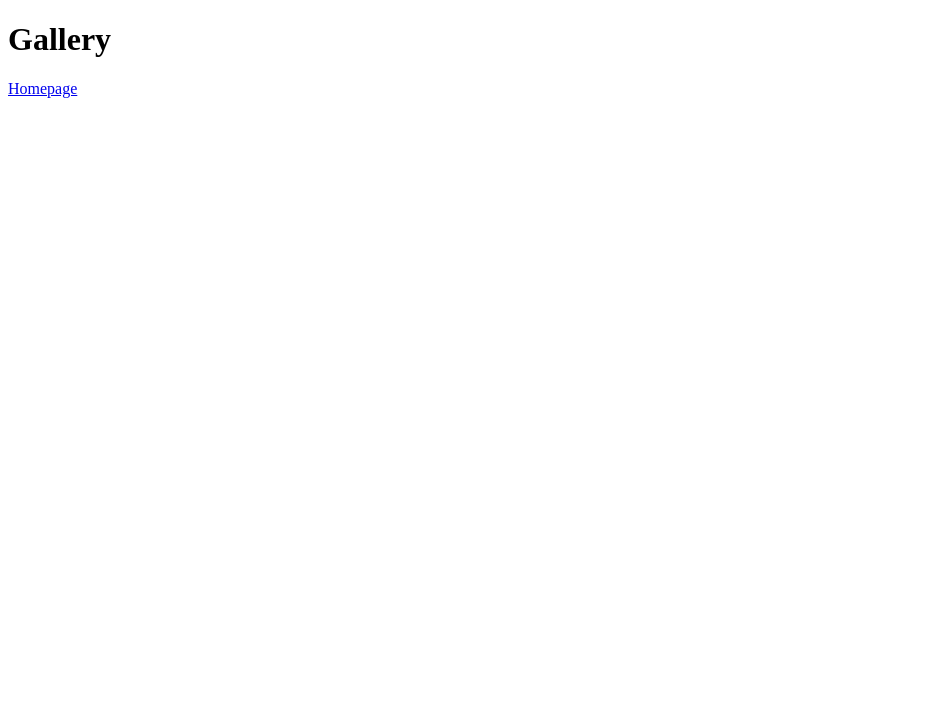
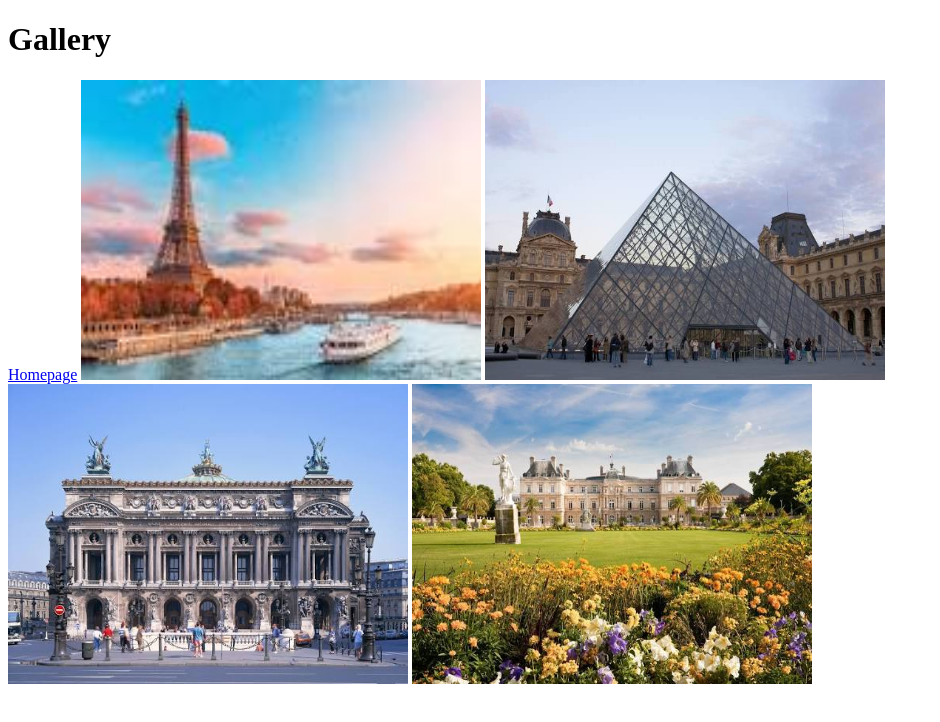
Before and after one commit to bulefillee/Idm221-sb4529, a plain HTML site: page gallery.html in a window 1280 px wide. Shown: the whole page, without its empty margins (0-940 px from the left). Drawn offline with Linux system fonts and the light colour scheme.

Commit message:
gallery_update
images and additional changes in style sheet

```diff
--- a/gallery.html
+++ b/gallery.html
@@ -6,11 +6,32 @@
     <meta name="viewport" content="width=device-width, initial-scale=1.0">
     <title>Document</title>
 </head>
-<h1>
-    Gallery
-</h1>
+
+<h1> Gallery</h1>
+
 <body>
+
     <a href="index.html">Homepage</a>
+
+
+
+    <img alt=" " src="images/eiffel_tower.jpeg"
+alt="eiffel_tower" width=400" height="300">
+
+
+<img alt=" " src="images/lourve_museum.jpeg"
+alt="lourve_museum" width=400" height="300">
+
+
+<img alt=" " src="images/palais_garnier.jpeg"
+alt="palais_garnier" width=400" height="300">
+
+
+<img alt=" " src="images/luxembourg_gardens.jpeg"
+alt="luxembourg_gardens" width=400" height="300">
+
+
 </body>
-<!--Adding images here-->
+
+
 </html>
--- a/styles/stylesheet.css
+++ b/styles/stylesheet.css
@@ -77,11 +77,19 @@ figcaption
   color: rgb(160, 82, 45);
 }
 
-img{
+/**img{
   height: auto;
   width: 100%;
-}
+
+}**/
 
 .box-one{
   font-family:'Quicksand-Regular';
 }
+
+body
+{
+  color: rgb(26, 26, 49);
+  margin-top: 1em;
+  padding: 1em;
+}
```
Also changed, not shown: images/eiffel_tower.jpeg (added), images/les_calanques_de_cassis.jpeg (added), images/lourve_museum.jpeg (added), images/luxembourg_gardens.jpeg (added), images/palais_garnier.jpeg (added).
